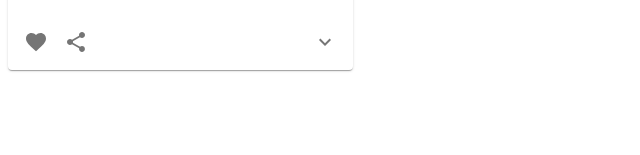
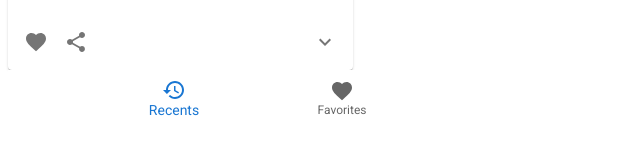
Before and after one commit to Danilo-Vicentin-Silva/chef-app, a React (Vite) app: page / in a window 1280 px wide. Shown: the part 457-612 px from the top of the page, without its empty margins (0-640 px from the left). Built offline with nearby package versions, Linux system fonts and the light colour scheme.

Commit message:
Base NavBar

```diff
--- a/src/App.tsx
+++ b/src/App.tsx
@@ -2,6 +2,7 @@
 import Header from "./components/Header"
 import Feed from "./components/Feed/Feed"
 import Post from "./components/Post"
+import NavBar from "./components/NavBar"
 
 const App = () => {
 	return (
@@ -10,6 +11,7 @@
 			<main>
 				<Feed />
 				<Post />
+				<NavBar />
 			</main>
 		</>
 	)
--- /dev/null
+++ b/src/components/NavBar.tsx
@@ -0,0 +1,29 @@
+import * as React from "react"
+import Box from "@mui/material/Box"
+import BottomNavigation from "@mui/material/BottomNavigation"
+import BottomNavigationAction from "@mui/material/BottomNavigationAction"
+import RestoreIcon from "@mui/icons-material/Restore"
+import FavoriteIcon from "@mui/icons-material/Favorite"
+
+const NavBar = () => {
+	const [value, setValue] = React.useState(0)
+
+	return (
+		<nav>
+            <Box sx={{ width: 500 }}>
+                <BottomNavigation
+                    showLabels
+                    value={value}
+                    onChange={(event, newValue) => {
+                        setValue(newValue)
+                    }}
+                >
+                    <BottomNavigationAction label="Recents" icon={<RestoreIcon />} />
+                    <BottomNavigationAction label="Favorites" icon={<FavoriteIcon />} />
+                </BottomNavigation>
+            </Box>
+        </nav>
+	)
+}
+
+export default NavBar
```
Also changed, not shown: 1 other file (tests, documents, lock files or other folders).
